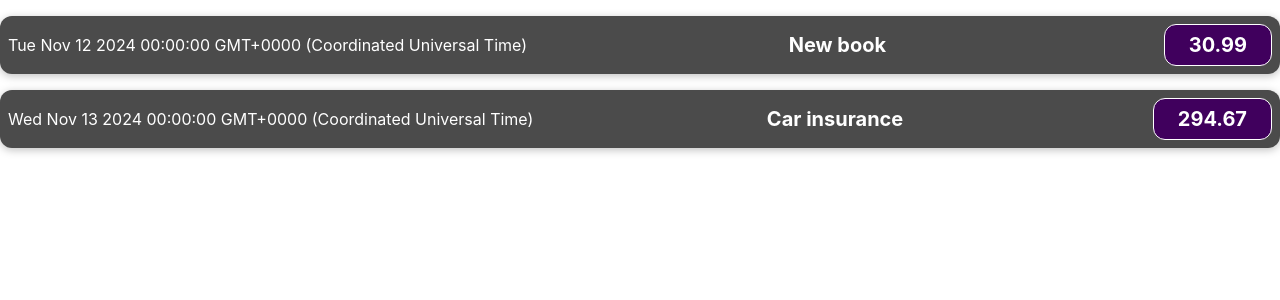
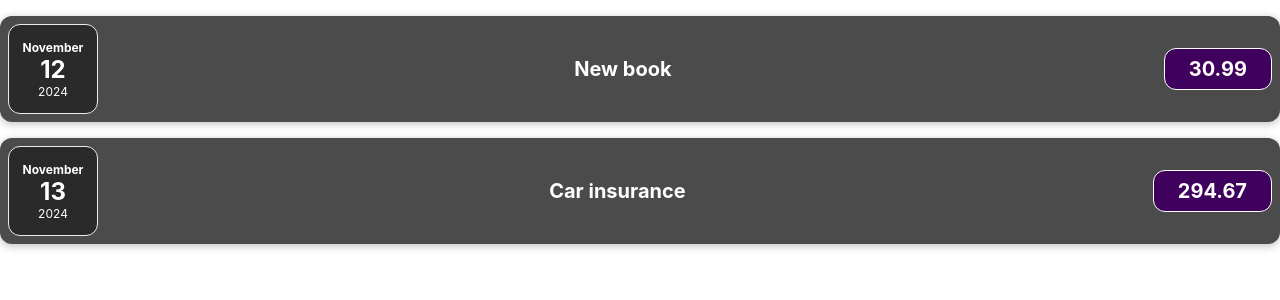
Before and after one commit to advendokt/expenses-react-1, a React (Create React App) app: page / in a window 1280 px wide. Shown: the top 300 px of the page. Built offline with nearby package versions, Linux system fonts and the light colour scheme.

Commit message:
Get css for Expensedate.css

```diff
--- /dev/null
+++ b/src/components/ExpenseDate.css
@@ -0,0 +1,26 @@
+.expense-date {
+    display: flex;
+    flex-direction: column;
+    width: 5.5rem;
+    height: 5.5rem;
+    border: 1px solid #ececec;
+    background-color: #2a2a2a;
+    color: white;
+    border-radius: 12px;
+    align-items: center;
+    justify-content: center;
+}
+
+.expense-date__month {
+    font-size: 0.75rem;
+    font-weight: bold;
+}
+
+.expense-date__year {
+    font-size: 0.75rem;
+}
+
+.expense-date__day {
+    font-size: 1.5rem;
+    font-weight: bold;
+}
--- /dev/null
+++ b/src/components/ExpenseDate.js
@@ -0,0 +1,16 @@
+import './ExpenseDate.css';
+const ExpenseDate = (props) => {
+    const month = props.date.toLocaleString('ee-EE', {month: 'long'});
+    const day = props.date.toLocaleString('ee-EE', {day: '2-digit'});
+    const year = props.date.getFullYear();
+
+    return (
+        <div className="expense-date">
+            <div  className="expense-date__month">{month}</div>
+            <div className="expense-date__day">{day}</div>
+            <div className="expense-date__year">{year}</div>
+        </div>
+    )
+}
+
+export default ExpenseDate
--- a/src/components/ExpenseItem.js
+++ b/src/components/ExpenseItem.js
@@ -1,12 +1,11 @@
+import ExpenseDate from './ExpenseDate';
 import'./ExpensesItem.css';
+
 const ExpensesItem = (props) => {
-
-    console.log(props)
-    console.log(props.date)
 
     return (
         <div className='expense-item'>
-            <div>{props.data.date.toString()}</div>
+            <ExpenseDate date={props.data.date}/>
             <div className='expense-item__description'>
                 <h2>{props.data.title}</h2>
                 <div className='expense-item__price'>{props.data.price}</div>
@@ -15,4 +14,4 @@
     )
 }
 
-export default ExpensesItem;
+export default ExpensesItem
```
